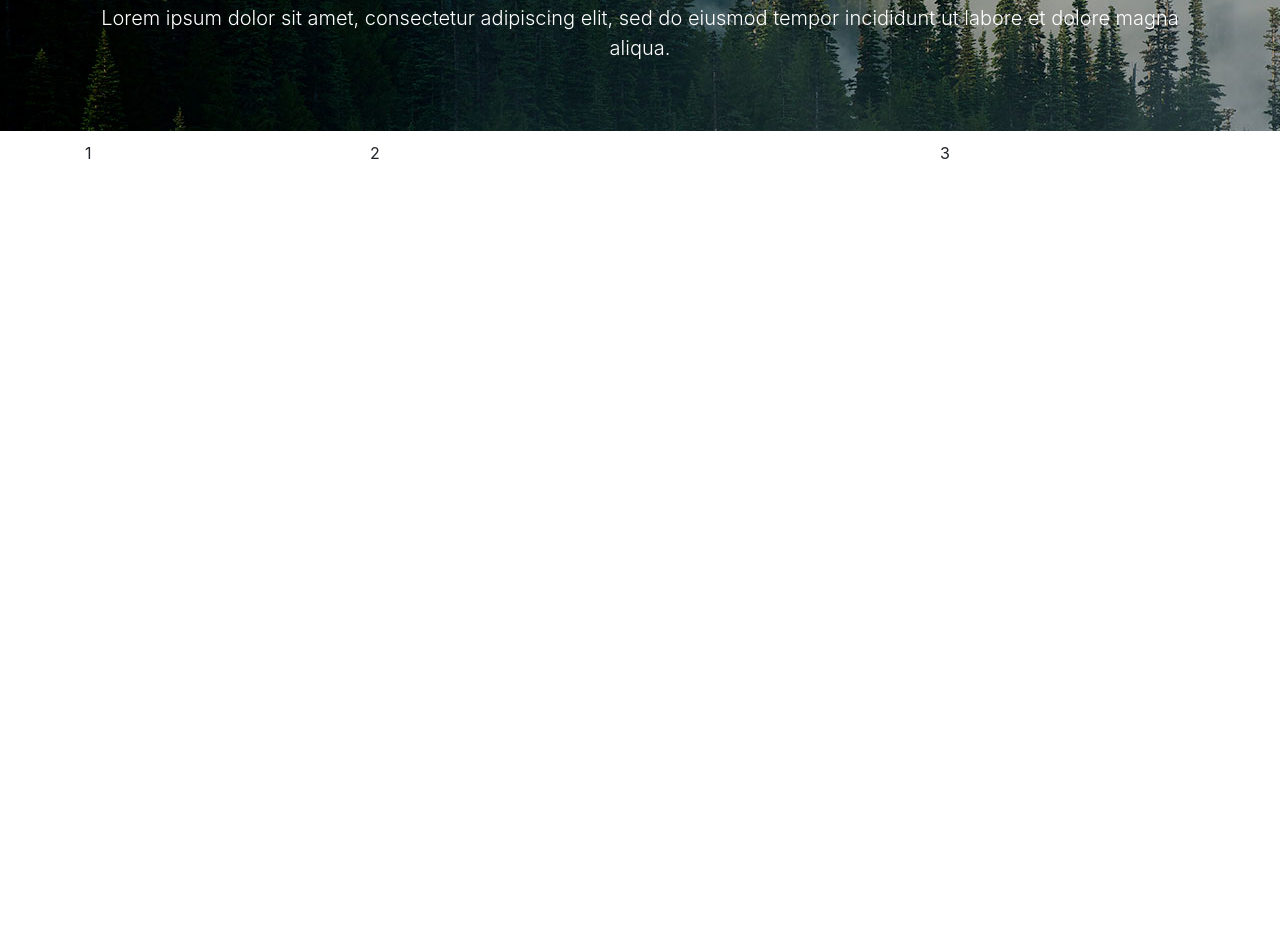
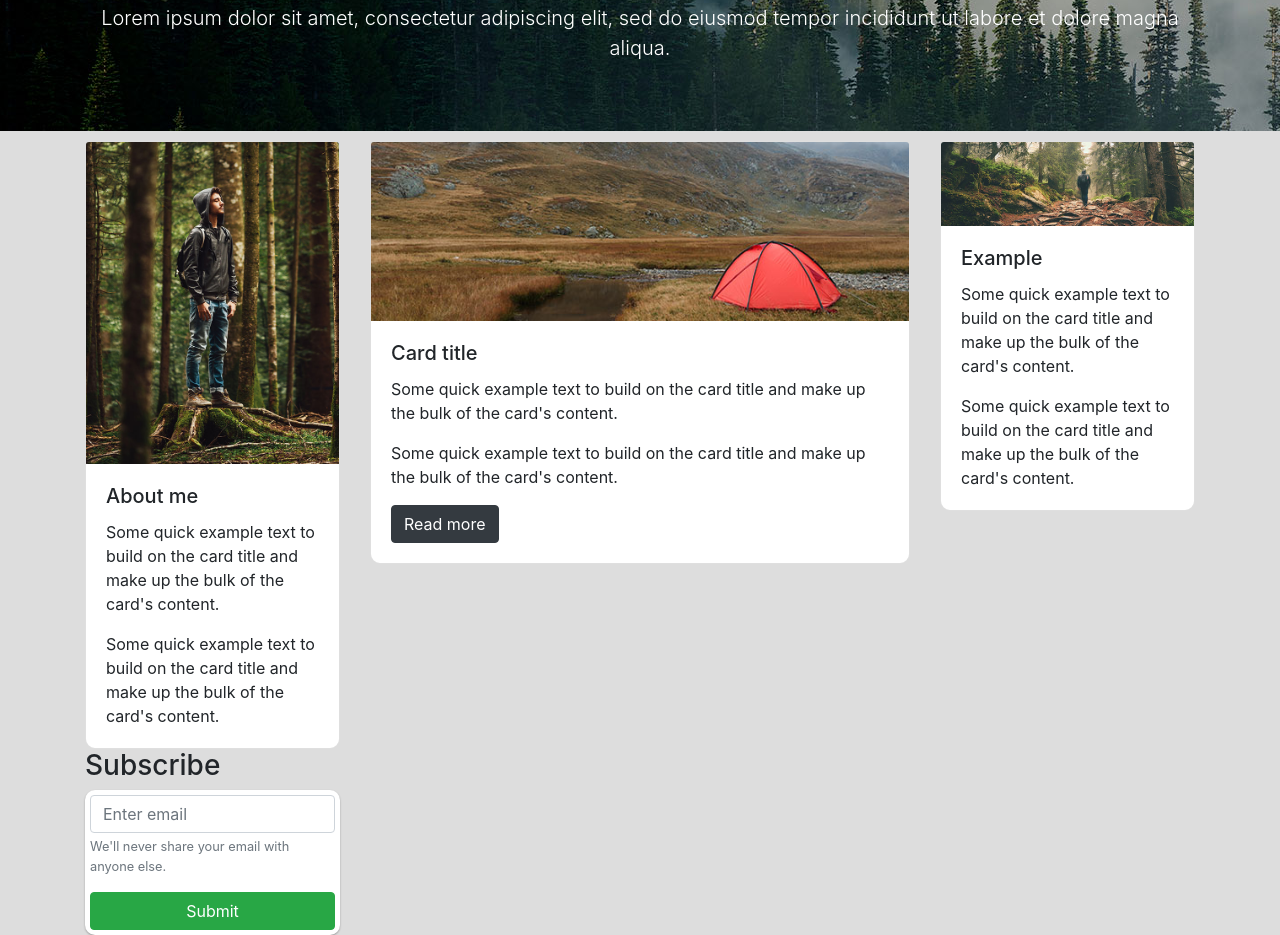
Before and after one commit to botkaktotak/botkaktotak1.github.io, a plain HTML site: page index.html in a window 1280 px wide. Shown: the part 335-1270 px from the top of the page. Before the commit the page ends 800 px from the top, so only its background shows below. Drawn offline with nearby package versions, Linux system fonts and the light colour scheme.

Commit message:
finaly layout blocks

```diff
--- a/index.html
+++ b/index.html
@@ -49,9 +49,54 @@
   <main class="main">
     <div class="container">
       <div class="row">
-        <div class="col-3">1</div>
-        <div class="col-6">2</div>
-        <div class="col-3">3</div>
+
+        <div class="col-3">
+          <div class="card" style="border-radius: 10px;">
+              <img class="card-img-top" src="images/author.jpg" alt="Card image cap">
+            <div class="card-body">
+              <h5 class="card-title">About me</h5>
+              <p class="card-text">Some quick example text to build on the card title and make up the bulk of the card's content.</p>
+              <p class="card-text">Some quick example text to build on the card title and make up the bulk of the card's content.</p>
+              <!-- <a href="#" class="btn btn-dark">Go to my work</a> -->
+            </div>
+          </div>
+            <h3>Subscribe</h3>
+          <div class="block">
+            <form method="post" action="/">
+              <div class="form-group">
+                <input type="email" class="form-control" id="exampleInputEmail1" aria-describedby="emailHelp" placeholder="Enter email">
+                <small id="emailHelp" class="form-text text-muted">We'll never share your email with anyone else.</small>
+              </div>
+              <button type="submit" class="btn btn-success btn-block">Submit</button>
+            </form>
+          </div>
+        </div>
+
+        <div class="col-6">
+          <div class="card" style="border-radius: 10px;">
+              <img class="card-img-top" src="images/photo-1.jpg" alt="Card image cap">
+            <div class="card-body">
+              <h5 class="card-title">Card title</h5>
+              <p class="card-text">Some quick example text to build on the card title and make up the bulk of the card's content.</p>
+              <p class="card-text">Some quick example text to build on the card title and make up the bulk of the card's content.</p>
+              <a href="#" class="btn btn-dark">Read more</a>
+            </div>
+          </div>
+        </div>
+
+        <div class="col-3">
+          <div class="card" style="border-radius: 10px;">
+              <img class="card-img-top" src="images/photo-2.jpg" alt="Card image cap">
+            <div class="card-body">
+              <h5 class="card-title">Example</h5>
+              <p class="card-text">Some quick example text to build on the card title and make up the bulk of the card's content.</p>
+              <p class="card-text">Some quick example text to build on the card title and make up the bulk of the card's content.</p>
+              <!-- <a href="#" class="btn btn-dark">Go to my work</a> -->
+            </div>
+          </div>
+        </div>
+
+
       </div><!--row-->
     </div><!--container-->
   </main><!--main-->
--- a/style.css
+++ b/style.css
@@ -1,3 +1,6 @@
+body {
+  background-color: #ddd;
+}
 .header {
   height: 400px;
   background-image: url("images/bg.jpg");
@@ -7,3 +10,9 @@
 .main {
   margin-top: 10px;
 }
+.block {
+  background-color: white;
+  padding: 5px;
+  border-radius: 10px;
+  box-shadow: 0 1px 2px rgba(0,0,0,.3);
+}
```
